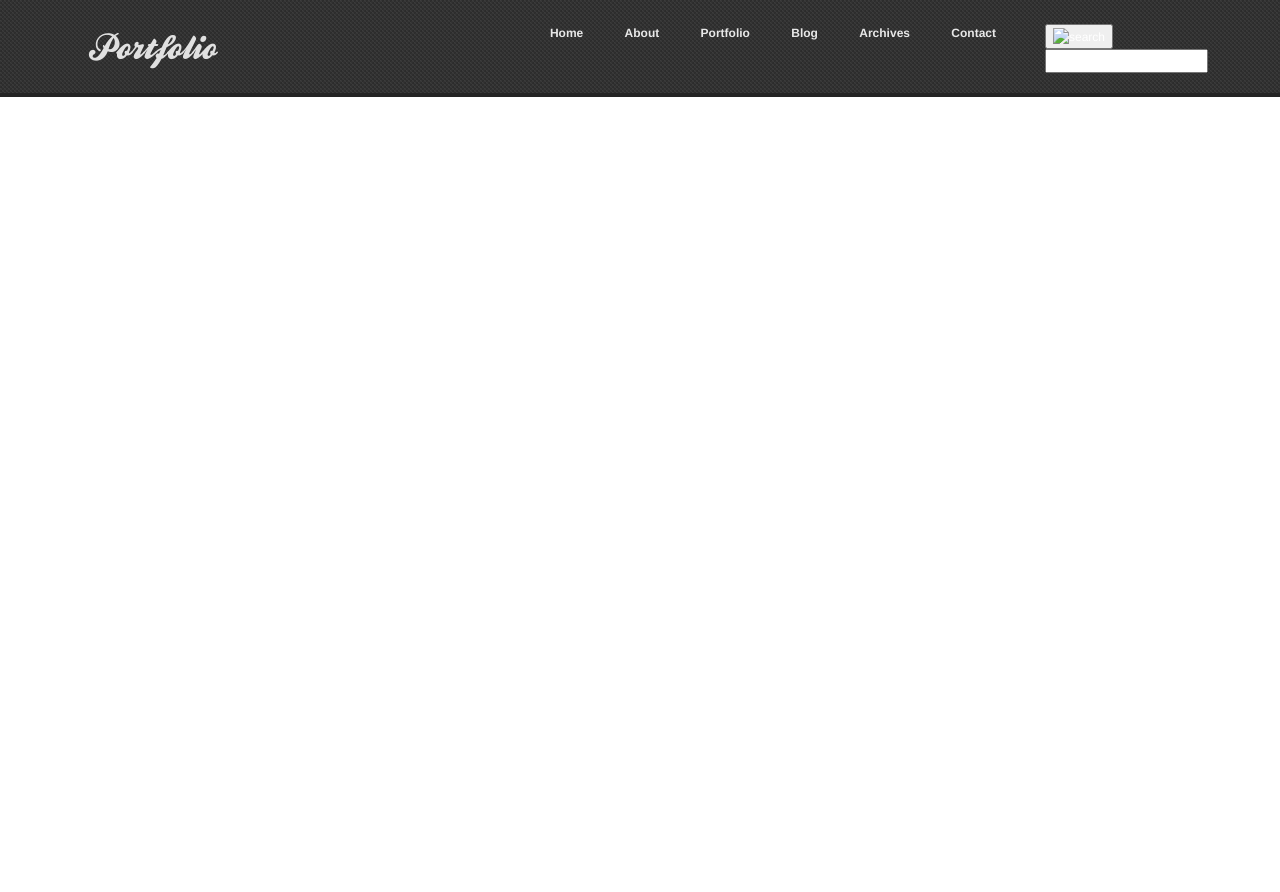
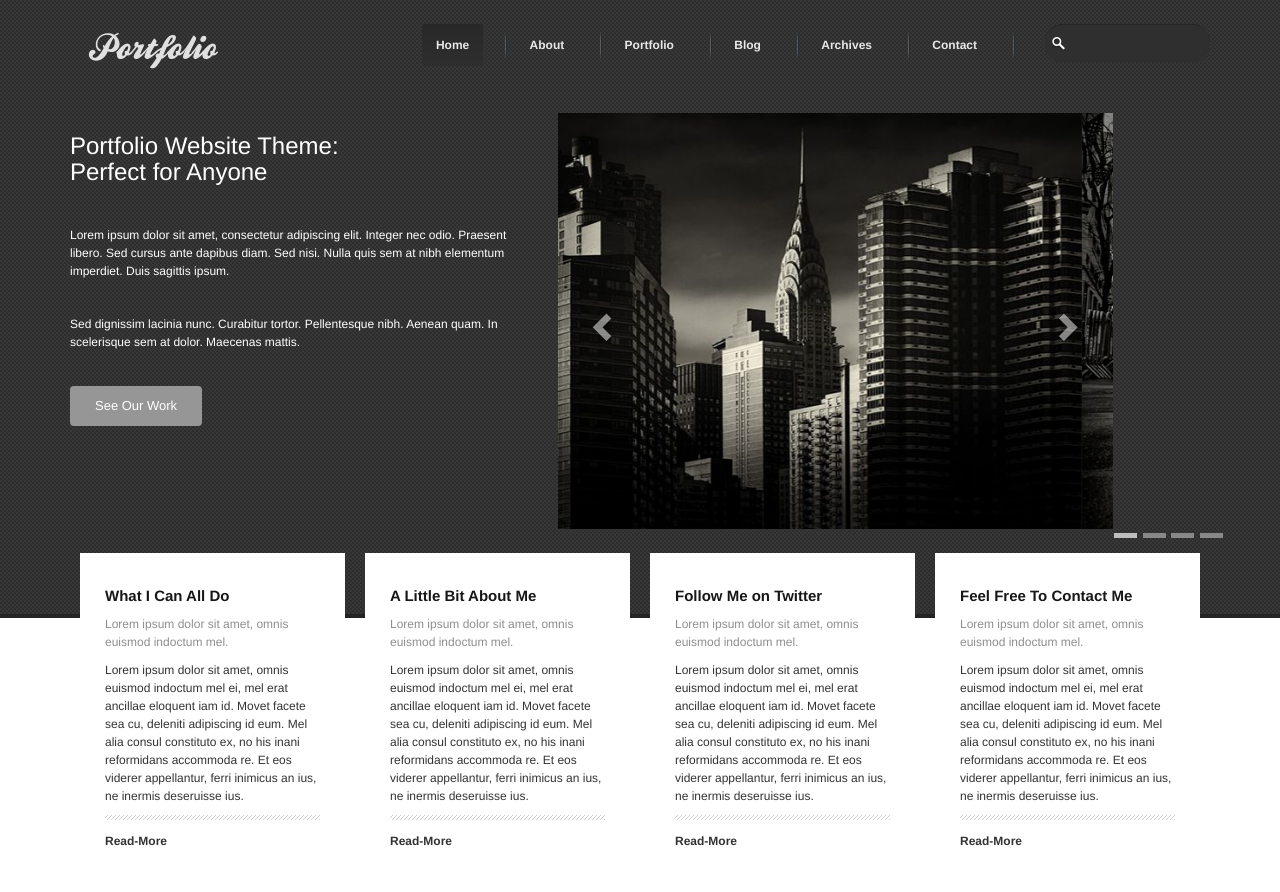
Before and after one commit to pelyuh/template-portfolio, a plain HTML site: page index.html in a window 1280 px wide. Before the commit the page ends 800 px from the top, so only its background shows below. Drawn offline with nearby package versions, Linux system fonts and the light colour scheme.

Commit message:
middle-white-block

```diff
--- a/css/main.css
+++ b/css/main.css
@@ -22,6 +22,7 @@ body{
 .top-block{
 	background: url(../img/bg-top-block.png) repeat 0 0;
 	border-bottom: 4px solid #242424;
+	padding-bottom: 85px;
 }
 
 header{
@@ -43,8 +44,121 @@ nav a{
 	color: #e8e8e8;
 	font-weight: bold;
 	padding: 12px 14px;
+	display: block;
 }
 
 nav a:hover{
 	color: #e8e8e8;
 }
+
+nav .list-inline>li{
+	padding-right: 24px;
+	background: url(../img/bg-nav-li.png) no-repeat 100% 50%;
+}
+
+nav li.active a, nav a:hover{
+	background: linear-gradient(to bottom, #282828, #2e2e2e);
+	border-radius: 3px;
+}
+
+form{
+	background: #2f2f2f;
+	border-top: 1px solid #262626;
+	border-radius: 17px;
+	padding: 9px 0;
+}
+
+input[type="text"]{
+	width: 75%;
+	outline: none;
+}
+
+input, button{
+	background: transparent;
+	border: none;
+}
+
+.middle-button{
+	font-size: 13px;
+	color: #fff;
+	text-transform: capitalize;
+	background: #969697;
+	border: none;
+	padding: 11px 25px;
+}
+
+.carousel-indicators{
+	text-align: right;
+	margin: 0;
+	bottom: -15px;
+	width: 70%;
+}
+
+.carousel-indicators li, .carousel-indicators .active{
+	height: 5px;
+	width: 23px;
+	border: none;
+	background: #888888;
+	border-radius: 0;
+}
+
+.carousel-indicators .active{
+	background: #bebebe;
+	margin: 1px;
+}
+
+.pb-25{
+	padding-bottom: 25px;
+}
+
+.pb-30{
+	padding-bottom: 30px;
+}
+
+.pt-20{
+	padding-top: 20px;
+}
+
+.middle-white-block{
+	background: #fff;
+	color: #333333;
+}
+
+.flex-block{
+	display: flex;
+}
+
+.flex-item{
+	padding: 25px;
+	margin-top: -65px;
+	background: #fff;
+	margin-left: 10px;
+	margin-right: 10px;
+}
+
+.flex-item h4{
+	font-size: 15px;
+	color: #171717;
+	font-weight: bold;
+}
+
+.grey{
+	color: #8e8e8e;
+}
+
+.read-more{
+	color: #333;
+	font-size: 12px;
+	text-transform: capitalize;
+	font-weight: bold;
+	padding-top: 17px;
+	padding-bottom: 17px;
+	background: url(../img/divider.png) repeat-x 0 0;
+	display: block;
+}
+
+.read-more:hover{
+	background: url(../img/divider.png) repeat-x 0 100% #777;
+	color: #fff;
+	transition: 1.5s background;
+}
--- a/index.html
+++ b/index.html
@@ -20,8 +20,8 @@
   </head>
   <body>
   	<div  class="top-block">
-  		<header>
-  			<div  class="container">
+  		<div class="container">
+  			<header>
   				<div class="row">
   					<div class="col-md-2 text-center">
   						<a href="#" class="logo" title="logo">Portfolio</a>
@@ -29,7 +29,7 @@
   					<div class="col-md-8">
   						<nav>
   							<ul class="list-inline pull-right">
-  								<li><a href="#" title="link">Home</a></li>
+  								<li class="active"><a href="#" title="link">Home</a></li>
   								<li><a href="#" title="link">About</a></li>
   								<li><a href="#" title="link">Portfolio</a></li>
   								<li><a href="#" title="link">Blog</a></li>
@@ -40,19 +40,94 @@
   					</div>
   					<div class="col-md-2">
   						<form action="#">
-  							<button><img src="" alt="search"></button>
+  							<button><img src="img/search.png" alt="search"></button>
   							<input type="text">
   						</form>
   					</div>
   				</div>
-  			</div>
-  		</header>
-  	</div>
+  			</header>
+  			<div class="row pt-20">
+  				<div class="col-md-5">
+  					<h3 class="pb-30">Portfolio Website Theme: <br />Perfect for Anyone</h3>
+  					<p class="pb-25">Lorem ipsum dolor sit amet, consectetur adipiscing elit. Integer nec odio. Praesent libero. Sed cursus ante dapibus diam. Sed nisi. Nulla quis sem at nibh elementum imperdiet. Duis sagittis ipsum.</p>
+  					<p class="pb-25">Sed dignissim lacinia nunc. Curabitur tortor. Pellentesque nibh. Aenean quam. In scelerisque sem at dolor. Maecenas mattis. </p>
+  					<button type="button" class="btn btn-default middle-button">see our work</button>
+  				</div>
+  				<div class="col-md-6">
+  					<div id="carousel-id" class="carousel slide" data-ride="carousel">
+						<ol class="carousel-indicators">
+							<li data-target="#carousel-id" data-slide-to="0" class=""></li>
+							<li data-target="#carousel-id" data-slide-to="1" class=""></li>
+							<li data-target="#carousel-id" data-slide-to="2" class=""></li>
+							<li data-target="#carousel-id" data-slide-to="3" class="active"></li>
+						</ol>
+						<div class="carousel-inner">
+							<div class="item">
+								<img src="img/city-1.jpg">
+								<div class="container">
+
+								</div>
+							</div>
+							<div class="item">
+								<img src="img/city-2.jpg">
+								<div class="container">
+
+								</div>
+							</div>
+							<div class="item">
+								<img src="img/city-3.jpg">
+								<div class="container">
+
+								</div>
+							</div>
+							<div class="item active">
+								<img src="img/city-4.jpg">
+								<div class="container">
+
+								</div>
+							</div>
+						</div>
+						<a class="left carousel-control" href="#carousel-id" data-slide="prev"><span class="glyphicon glyphicon-chevron-left"></span></a>
+						<a class="right carousel-control" href="#carousel-id" data-slide="next"><span class="glyphicon glyphicon-chevron-right"></span></a>
+					</div>
 
 
 
+  				</div>
+  			</div>
+  		</div>
+  	</div>
+  	<div class="middle-white-block">
+  		<div class="container">
+  			<div class="flex-block">
+  				<div class="flex-item">
+  					<h4>What I Can All Do</h4>
+  					<p class="grey">Lorem ipsum dolor sit amet, omnis euismod indoctum mel.</p>
+  					<p>Lorem ipsum dolor sit amet, omnis euismod indoctum mel ei, mel erat ancillae eloquent iam id. Movet facete sea cu, deleniti adipiscing id eum. Mel alia consul constituto ex, no his inani reformidans accommoda re. Et eos viderer appellantur, ferri inimicus an ius, ne inermis deseruisse ius.</p>
+  					<a href="" class="read-more">read-more</a>
+  				</div>
+  				<div class="flex-item">
+  					<h4>A Little Bit About Me</h4>
+  					<p class="grey">Lorem ipsum dolor sit amet, omnis euismod indoctum mel.</p>
+  					<p>Lorem ipsum dolor sit amet, omnis euismod indoctum mel ei, mel erat ancillae eloquent iam id. Movet facete sea cu, deleniti adipiscing id eum. Mel alia consul constituto ex, no his inani reformidans accommoda re. Et eos viderer appellantur, ferri inimicus an ius, ne inermis deseruisse ius.</p>
+  					<a href="" class="read-more">read-more</a>
+  				</div>
+  				<div class="flex-item">
+  					<h4>Follow Me on Twitter</h4>
+  					<p class="grey">Lorem ipsum dolor sit amet, omnis euismod indoctum mel.</p>
+  					<p>Lorem ipsum dolor sit amet, omnis euismod indoctum mel ei, mel erat ancillae eloquent iam id. Movet facete sea cu, deleniti adipiscing id eum. Mel alia consul constituto ex, no his inani reformidans accommoda re. Et eos viderer appellantur, ferri inimicus an ius, ne inermis deseruisse ius.</p>
+  					<a href="" class="read-more">read-more</a>
+  				</div>
+  				<div class="flex-item">
+  					<h4>Feel Free To Contact Me</h4>
+  					<p class="grey">Lorem ipsum dolor sit amet, omnis euismod indoctum mel.</p>
+  					<p>Lorem ipsum dolor sit amet, omnis euismod indoctum mel ei, mel erat ancillae eloquent iam id. Movet facete sea cu, deleniti adipiscing id eum. Mel alia consul constituto ex, no his inani reformidans accommoda re. Et eos viderer appellantur, ferri inimicus an ius, ne inermis deseruisse ius.</p>
+  					<a href="" class="read-more">read-more</a>
+  				</div>
+  			</div>
+  		</div>
 
-
+  	</div>
 
     <!-- на jQuery (необходим для Bootstrap - х JavaScript плагины) -->
     <script src="https://ajax.googleapis.com/ajax/libs/jquery/1.12.4/jquery.min.js"></script>
```
Also changed, not shown: img/bg-nav-li.png (added), img/city-1.jpg (added), img/city-2.jpg (added), img/city-3.JPG (added), img/city-4.jpg (added), img/divider.png (added), img/search.png (added).
